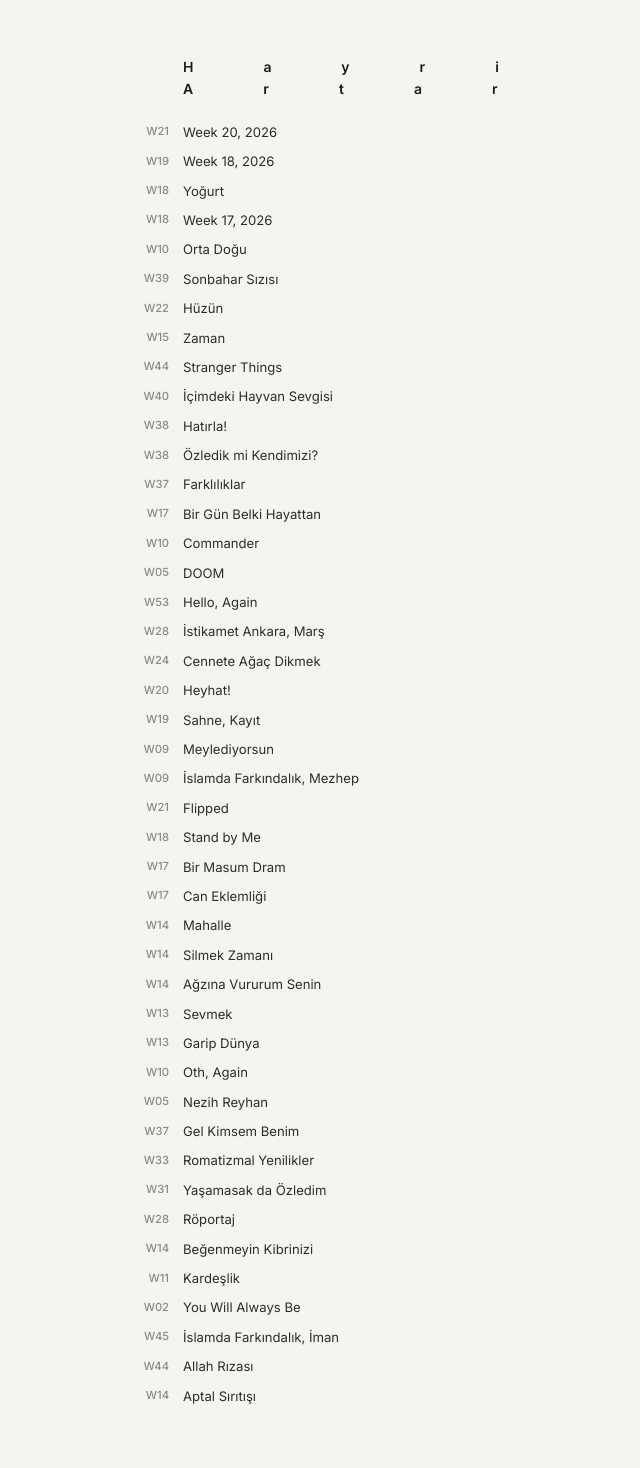
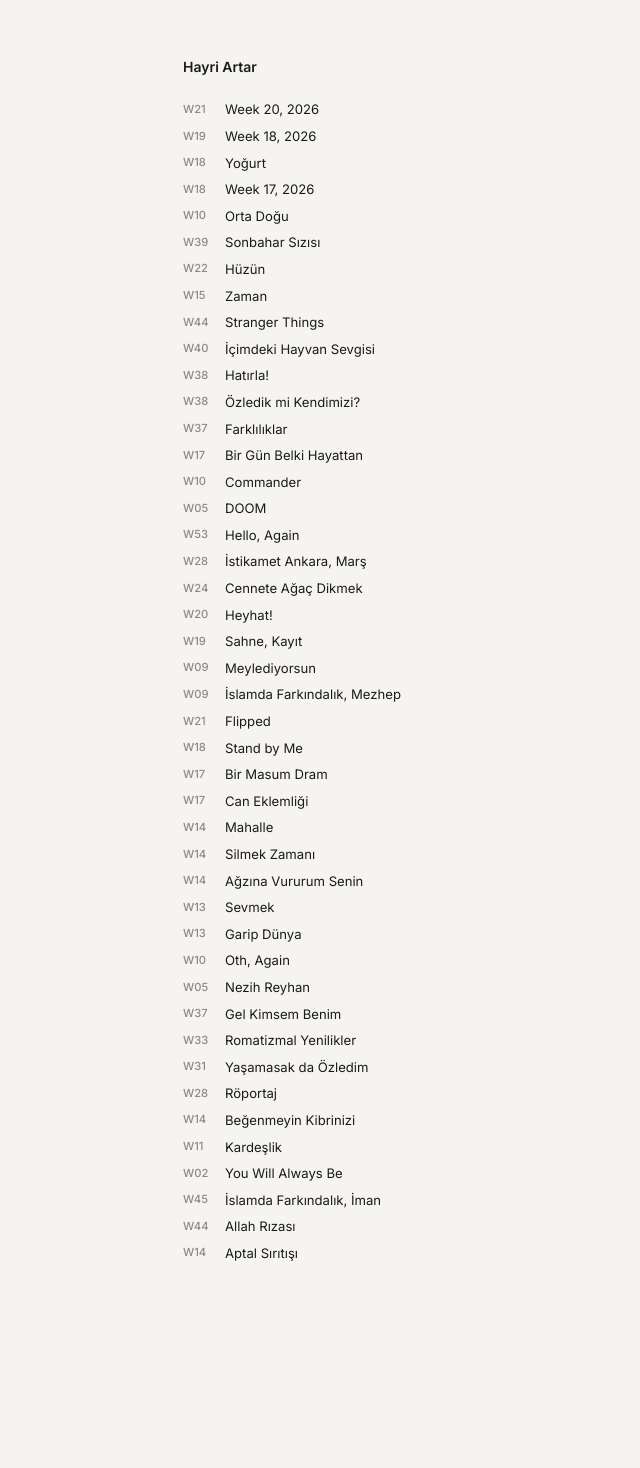
Before and after one commit to hayriartar/hayriartar.github.io, a Jekyll site: the page built from index.html, in a window 1280 px wide. Shown: the whole page, without its empty margins (257-897 px from the left). Built offline with Jekyll 4.4.1, drawn with Linux system fonts in a browser that asks for light colours; after the commit the page ends 1320 px from its top, so only the background shows below that.

Commit message:
Update custom.css

```diff
--- a/assets/css/custom.css
+++ b/assets/css/custom.css
@@ -40,44 +40,50 @@ header {
 h1 {
     font-size: 1rem;
     font-weight: 600;
-    letter-spacing: 5.0em;
+    letter-spacing: 0.0em;
 }
 
+/* --- Yazı Listesi Alanı (Taşmayı Önleyen Yeni Sistem) --- */
 .post-list {
     display: flex;
     flex-direction: column;
-    gap: 0.2rem;
+    gap: 0.4rem;
+    /* Listeyi sola doğru kendi marjı kadar genişleterek W11 için güvenli alan açıyoruz */
+    padding-left: 3rem;
+    margin-left: -3rem;
 }
 
-/* Her bir satırı esnek yapıp position: relative yapıyoruz */
 .post-item {
     display: flex;
-    align-items: center;
+    align-items: center; /* Dikeyde ortalama */
     text-decoration: none;
-    color: #2d2c2a;
+    color: inherit;
     transition: opacity 0.2s ease;
-    position: relative;
-    padding-left: 0; /* Ana dikey çizgi yazı başlığında kalacak */
-    margin-bottom: 0.4rem; /* Yazılar arası dikey boşluk */
+    width: 100%;
 }
 
-/* Sadece yazı başlığını kapsayan alan */
+.post-item:hover {
+    opacity: 0.5;
+}
+
 .post-title {
     font-size: 0.9375rem;
     font-weight: 400;
 }
 
-/* Sol boşluğa kayan Hafta Numarası (W11) */
+/* W11 Sola Kaydırma (Artık absolute değil, esnek kutu içinde sabit genişlik) */
 .post-week {
-    position: absolute;
-    right: 100%; /* Başlığın sol sınırından geriye doğru yaslar */
-    margin-right: 1rem; /* Başlık ile arasında bırakılacak sol boşluk mesafesi */
-    font-size: 0.8rem; /* Bir tık daha küçük boyut */
-    color: #8c8a84; /* Daha soluk, gömülü bir renk */
+    width: 3rem; /* W11 için ayrılan yatay alan */
+    flex-shrink: 0; /* Alanın daralmasını engeller */
+    font-size: 0.8rem;
+    color: #8c8a84;
     font-weight: 500;
-    white-space: nowrap; /* Alt satıra geçmesini engeller */
-    transform: translateY(0.2px);
+    white-space: nowrap;
+
+    /* Milimetrik dikey hizalama değeriniz aynen korunuyor: */
+    transform: translateY(0.3px);
 }
+
 
 /* Satırın tamamına gelince hafif opaklık efekti */
 .post-item:hover {
```
